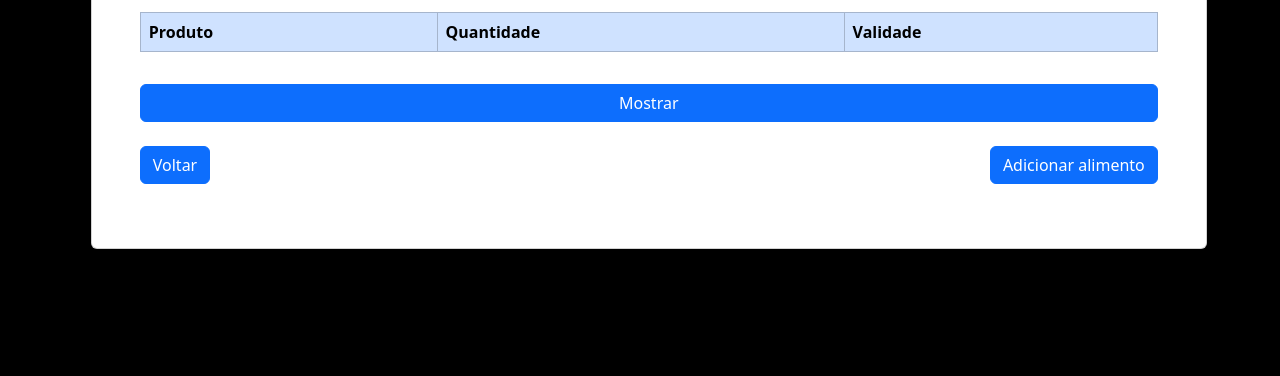
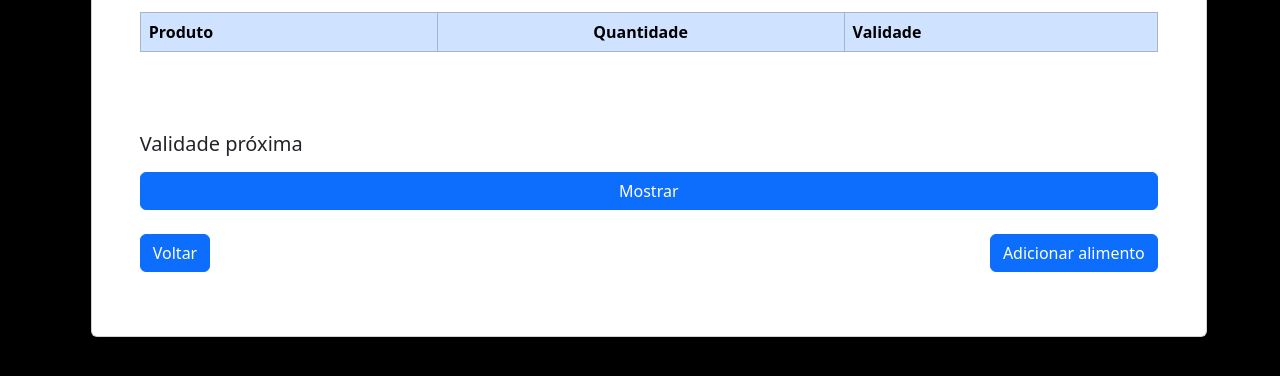
Before and after one commit to gtp2742-max/merenda-plus, a website: page codigo/public/modulos/sprint1_andre/index.html in a window 1280 px wide. Shown: the part 238-614 px from the top of the page. Drawn offline with nearby package versions, Linux system fonts and the light colour scheme; no server answers.

Commit message:
mais atualizações

```diff
--- a/codigo/public/modulos/sprint1_andre/index.html
+++ b/codigo/public/modulos/sprint1_andre/index.html
@@ -49,10 +49,10 @@ cd<!doctype html>
 
   <table class="table table-warning table-hover table-bordered">
 
-    <thead class="table-primary">
+    <thead class="table-primary w-50 text-start">
       <tr>
         <th>Produto</th>
-        <th>Quantidade</th>
+        <th class="text-center">Quantidade</th>
         <th>Validade</th>
       </tr>
     </thead>
@@ -65,12 +65,14 @@ cd<!doctype html>
 
 </div>
 
-     <table class="table table-responsive  table-hover">
+     <table class="table table-responsive table-hover table-bordered text-center">
 
      <tbody id="tabela-estoque"></tbody>
 
     </table>
 
+
+     <h5 class="mt-5 mb-3">Validade próxima</h5>
 
      <div class=" table-responsive table-hover">
 
@@ -84,10 +86,6 @@ cd<!doctype html>
      <button id="mostrar" class=" btn btn-primary w-100">
         Mostrar
         </button>
-
-
-
-
 
 <div class="mt-4 d-flex justify-content-between m-10px t-4px">
 
```
